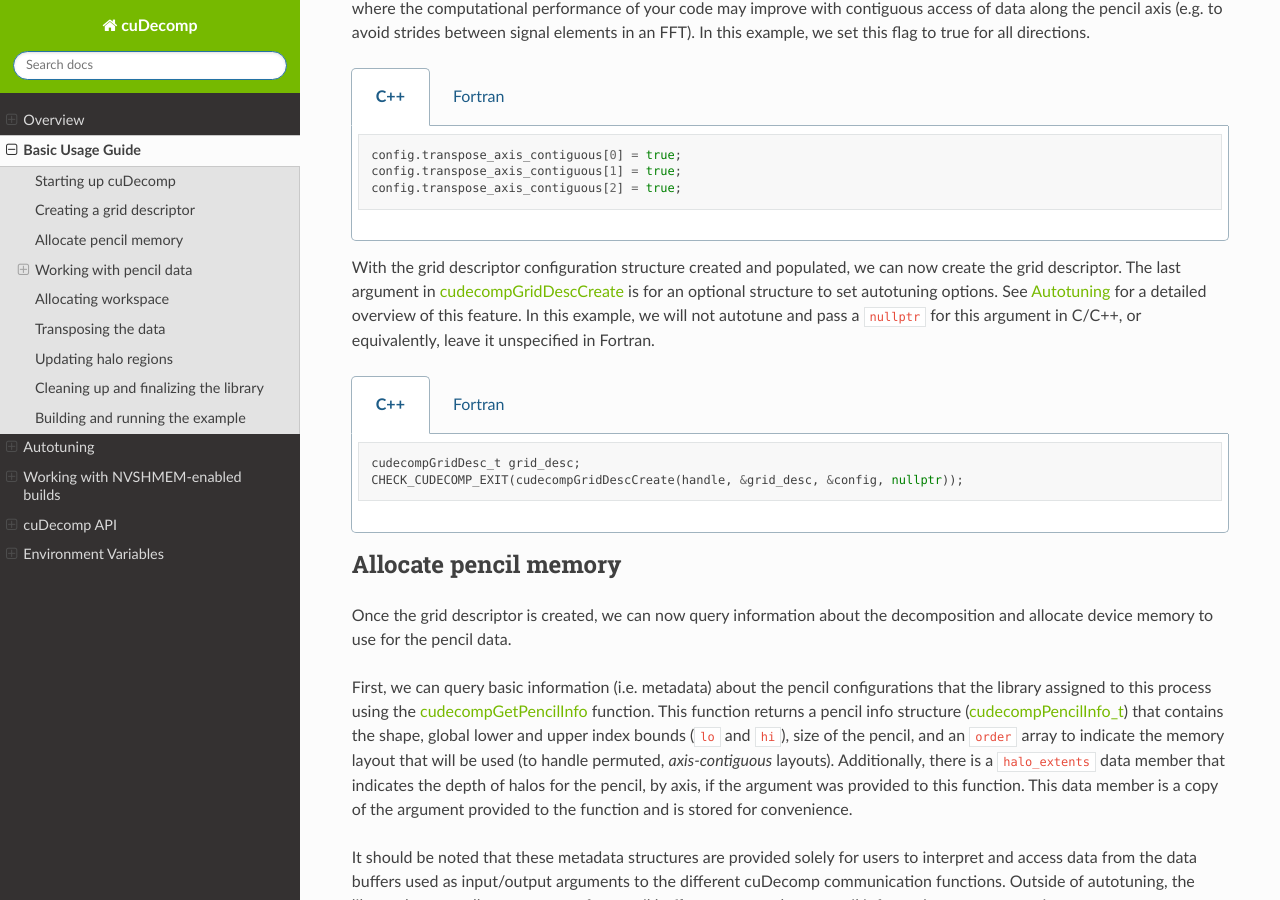
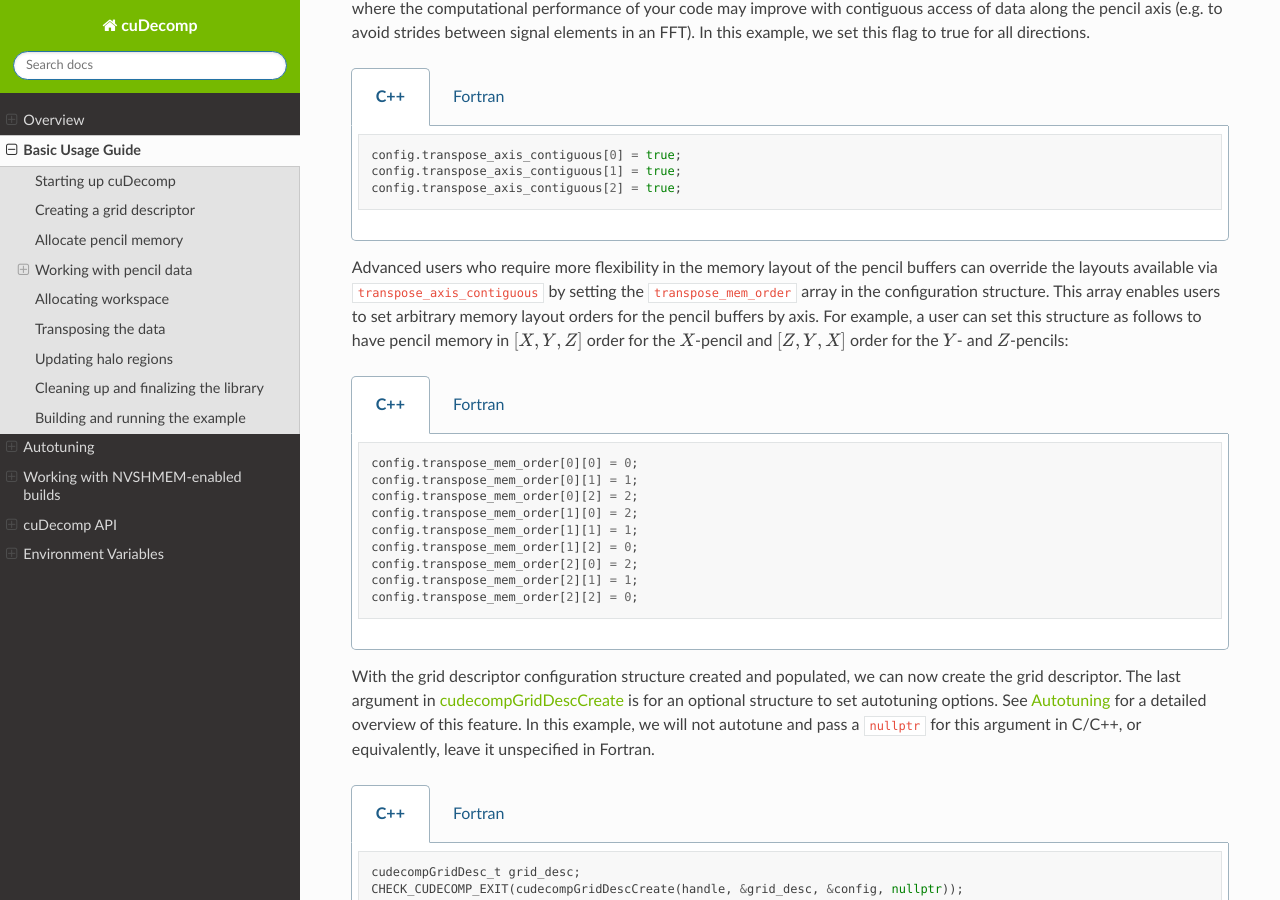
Before and after one commit to NVIDIA/cuDecomp, a Sphinx documentation site: the page built from docs/basic_usage.rst, in a window 1280 px wide and 900 px high, scrolled down 2475 px. Built offline with Sphinx 7.4.7 and the Read the Docs theme 3.1.0, drawn with Linux system fonts in a browser that asks for light colours.

Commit message:
Add new transpose_mem_order configuration argument to enable more flexible pencil memory layouts. (#49)
* Initial work supporting more flexible local memory layouts.

* Re-enable fused transpose cases.

* Re-enable special cases. Add cudecompGetGridDescConfig native Fortran function to correct returned transpose_mem_order.

* Error out if transpose_mem_order is partially set.

* Update halo case selection logic.

* More generalized transpose case handling.

* Add memory order option to tests.

* Documentation updates.

* Documentation updates.

* Remove debug comment.

* Remove commmented out debug prints.

* Remove redundant mem_order test configurations in test_runner.py.

```diff
--- a/docs/api/f_api.rst
+++ b/docs/api/f_api.rst
@@ -49,6 +49,8 @@ ________________________
   :f integer pdims(2): dimensions of process grid
   :f cudecompTransposeCommType transpose_comm_backend: communication backend to use for transpose communication (default: CUDECOMP_TRANSPOSE_COMM_MPI_P2P)
   :f logical transpose_axis_contiguous(3): flag (by axis) indicating if memory should be contiguous along pencil axis (default: [false, false, false])
+  :f integer transpose_mem_order(3, 3): user-specified memory ordering by axis, overrides transpose_axis_contiguous setting; second index specifies axis,
+                                        first index specifies memory order (default: unset)
   :f cudecompHaloCommType halo_comm_backend: communication backend to use for halo communication (default: CUDECOMP_HALO_COMM_MPI)
 
 ------
--- a/docs/basic_usage.rst
+++ b/docs/basic_usage.rst
@@ -162,6 +162,36 @@ between signal elements in an FFT). In this example, we set this flag to true fo
 
     config%transpose_axis_contiguous = [.true., .true., .true.]
 
+Advanced users who require more flexibility in the memory layout of the pencil buffers can override the layouts available via
+:code:`transpose_axis_contiguous` by setting the :code:`transpose_mem_order` array in the configuration structure. This array enables
+users to set arbitrary memory layout orders for the pencil buffers by axis. For example, a user can set this structure as follows to
+have pencil memory in :math:`[X, Y, Z]` order for the :math:`X`-pencil and :math:`[Z, Y, X]` order for the :math:`Y`- and :math:`Z`-pencils:
+
+.. tabs::
+
+  .. code-tab:: c++
+
+    config.transpose_mem_order[0][0] = 0;
+    config.transpose_mem_order[0][1] = 1;
+    config.transpose_mem_order[0][2] = 2;
+    config.transpose_mem_order[1][0] = 2;
+    config.transpose_mem_order[1][1] = 1;
+    config.transpose_mem_order[1][2] = 0;
+    config.transpose_mem_order[2][0] = 2;
+    config.transpose_mem_order[2][1] = 1;
+    config.transpose_mem_order[2][2] = 0;
+
+  .. code-tab:: fortran
+
+    config%transpose_mem_order(1, 1) = 1
+    config%transpose_mem_order(2, 1) = 2
+    config%transpose_mem_order(3, 1) = 3
+    config%transpose_mem_order(1, 2) = 3
+    config%transpose_mem_order(2, 2) = 2
+    config%transpose_mem_order(3, 2) = 1
+    config%transpose_mem_order(1, 3) = 3
+    config%transpose_mem_order(2, 3) = 2
+    config%transpose_mem_order(3, 3) = 1
 
 With the grid descriptor configuration structure created and populated, we can now create the grid descriptor. The last
 argument in :ref:`cudecompGridDescCreate-ref` is for an optional structure to set autotuning options. See :ref:`autotuning-section-ref`
```
Also changed, not shown: 11 other files.
